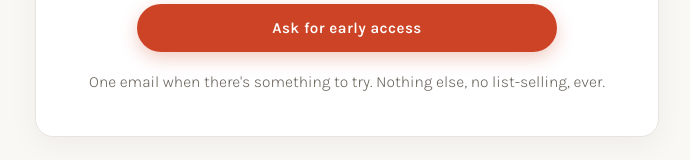
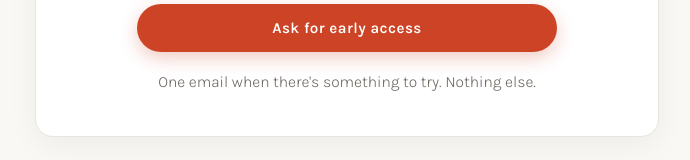
Before and after one commit to syserena-wang/syserena-wang.github.io, a plain HTML site: page early-access.html in a window 1280 px wide. Shown: the part 1579-1739 px from the top of the page, without its empty margins (293-983 px from the left). Drawn offline with nearby package versions, Linux system fonts and the light colour scheme.

Commit message:
Soften fineprint copy on early-access form
Co-Authored-By: Claude Fable 5 <noreply@anthropic.com>
Claude-Session: https://claude.ai/code/session_01CrCmJa2rTtWFqjJ1LN2cUs

```diff
--- a/early-access.html
+++ b/early-access.html
@@ -331,7 +331,7 @@
         <p>Thank you for trusting me with this. You'll hear from me the moment there's something to try.</p>
       </div>
 
-      <p class="cta-fineprint">One email when there's something to try. Nothing else, no list-selling, ever.</p>
+      <p class="cta-fineprint">One email when there's something to try. Nothing else.</p>
     </section>
   </main>
 
```
